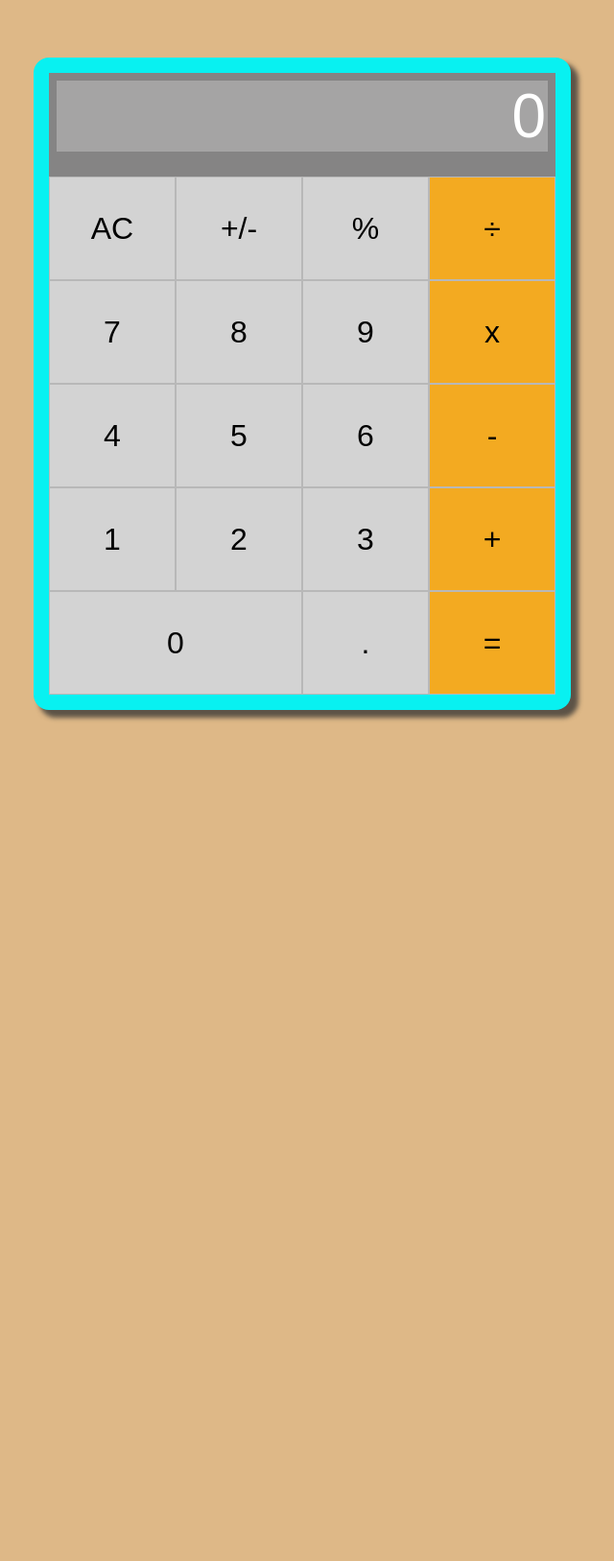
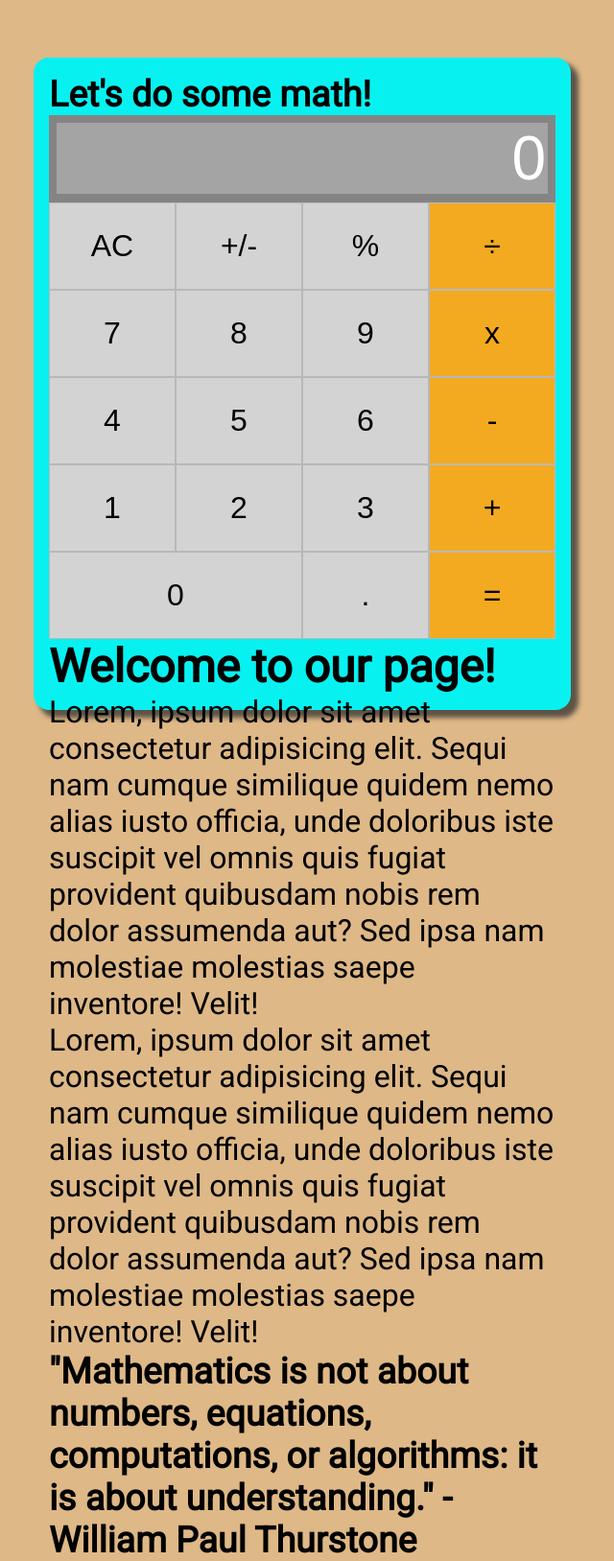
Before and after one commit to The-Normal-One1/math-magicians, a React (Create React App) app: page / in a window 1280 px wide. Shown: the whole page at 96% size, without its empty margins (325-965 px from the left). Before the commit the page ends 800 px from the top, so only its background shows below. Built offline with nearby package versions, Linux system fonts and the light colour scheme.

Commit message:
Import Home, Math, and Quote files

```diff
--- a/src/App.js
+++ b/src/App.js
@@ -1,13 +1,18 @@
 import React, { Component } from 'react';
 import './App.css';
-import Calculator from './components/Calculator';
+// import Calculator from './components/Calculator';
+import Home from './pages/homePage';
+import Math from './pages/calculatorPage';
+import Quote from './pages/quotePage';
 
 // eslint-disable-next-line react/prefer-stateless-function
 class App extends Component {
   render() {
     return (
       <div className="App">
-        <Calculator />
+        <Math />
+        <Home />
+        <Quote />
       </div>
     );
   }
```
